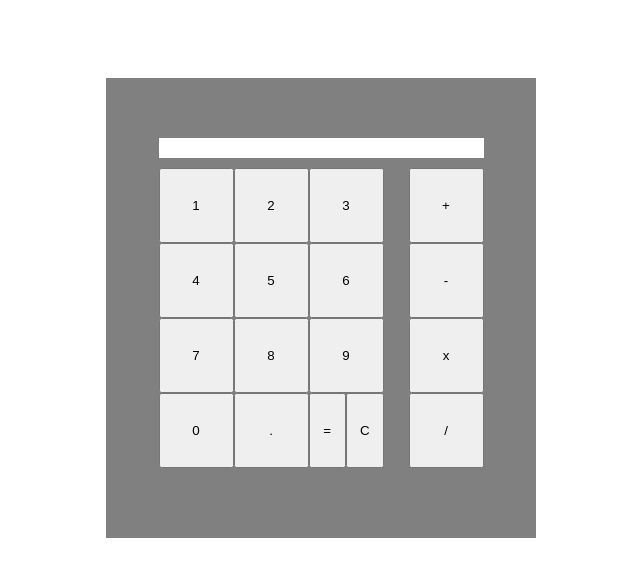
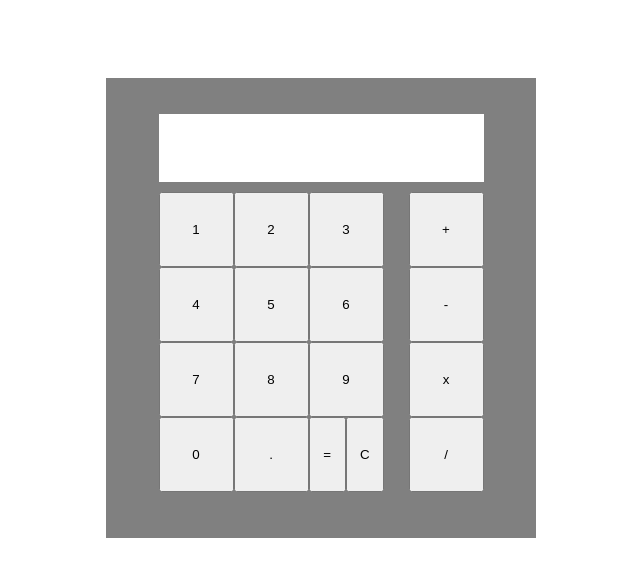
Before and after one commit to jeffreyc31/calculator, a plain HTML site: page index.html in a window 1280 px wide. Shown: the whole page, without its empty margins (319-959 px from the left). Drawn offline with Linux system fonts and the light colour scheme.

Commit message:
set default height to display so it does not shrink when it has no value

```diff
--- a/style.css
+++ b/style.css
@@ -19,6 +19,7 @@ body {
     background-color: #fff;
     padding: 0px;
     width: 325px;
+    height: 68px;
 }
 
 #buttons {
```
